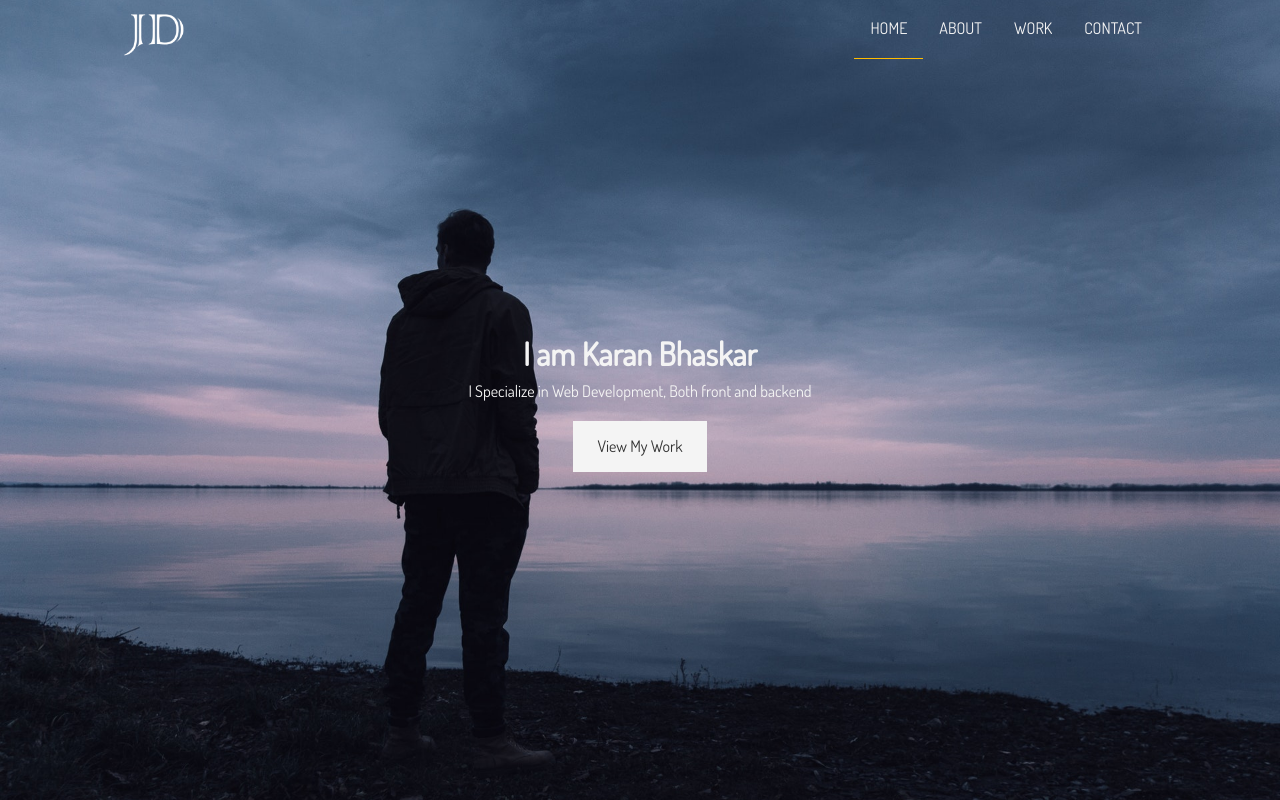
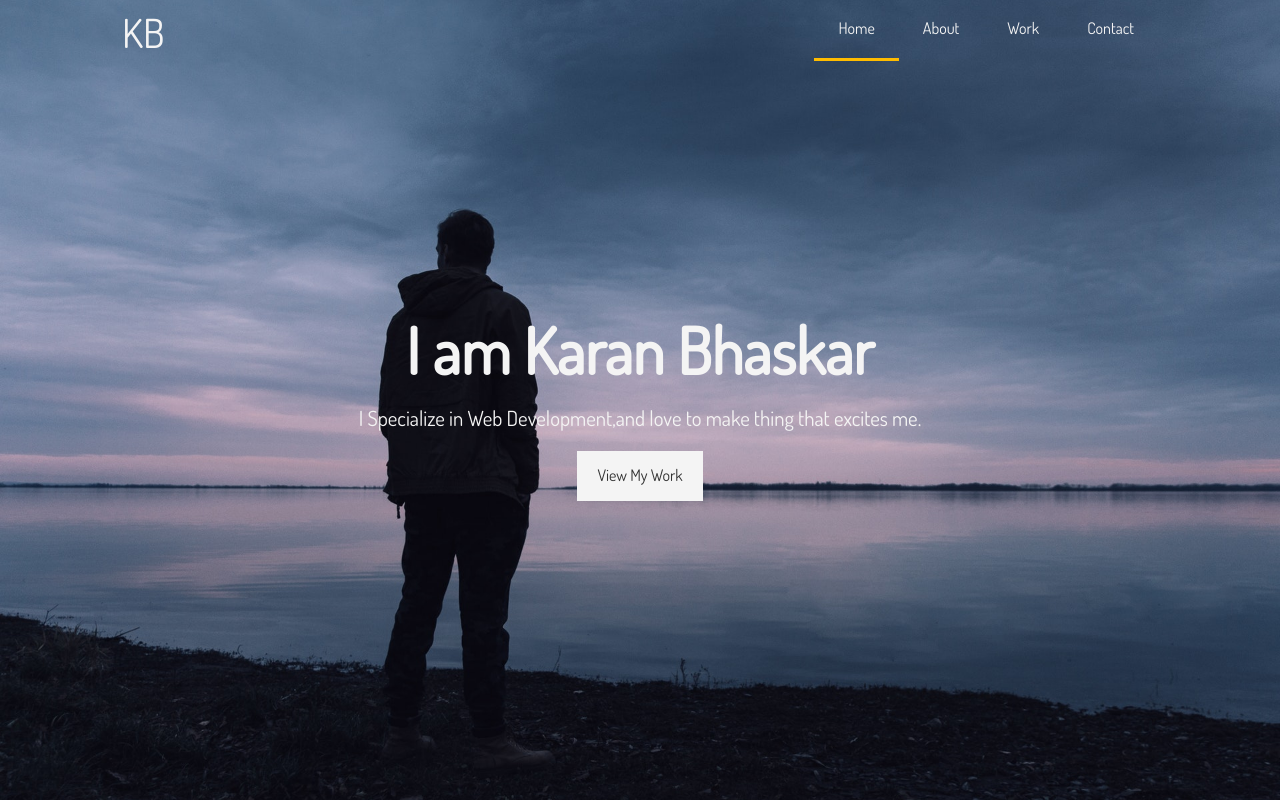
Before and after one commit to KaranBhaskar/Photograph_portfolio, a website: page dist/index.html in a window 1280 px wide. Drawn offline with Linux system fonts and the light colour scheme.

Commit message:
First commit

```diff
--- a/scss/_config.scss
+++ b/scss/_config.scss
@@ -6,3 +6,4 @@ $light-color: #f4f4f4;
 $middle-color: #ccc;
 $dark-color: #333;
 $bg-img: url("../img/showcase.jpg");
+$l-heading: 4rem;
--- /dev/null
+++ b/scss/_global.scss
@@ -0,0 +1,24 @@
+* {
+  margin: 0;
+  padding: 0;
+  box-sizing: border-box;
+}
+
+body {
+  font-family: $font-stack;
+  line-height: 1.6;
+  background-color: #fff;
+}
+
+li {
+  list-style: none;
+}
+a {
+  text-decoration: none;
+}
+img {
+  width: 100%;
+}
+h2,h3,h4{
+    text-transform: uppercase;
+}
--- a/scss/_utilities.scss
+++ b/scss/_utilities.scss
@@ -3,11 +3,16 @@
   height: 100%;
   padding: 0 2rem;
   margin: auto;
+  overflow: hidden;
 }
 
 %btn-shared {
   display: inline-block;
-  padding: 1rem;
+  padding: 0.75rem 1.25rem;
   cursor: pointer;
   border: none;
+  color: $dark-color;
+  background-color: $light-color;
+  margin-top: 1rem;
+  transition: all 0.5s linear;
 }
--- a/scss/main.scss
+++ b/scss/main.scss
@@ -1,75 +1,55 @@
 @import "config";
 @import "utilities";
-// General style
-* {
-  margin: 0;
-  padding: 0;
-  box-sizing: border-box;
-}
-
-body {
-  font-family: $font-stack;
-  line-height: 1.6;
-  background-color: #fff;
-}
-a {
-  text-decoration: none;
-  color: $light-color;
-}
-li {
-  list-style: none;
-}
-h2,
-h3,
-h4 {
-  text-transform: uppercase;
-}
-
-img {
-  width: 100%;
-}
-
-.header {
-  background: $bg-img no-repeat center center/cover;
-  height: 100vh;
-  color: $light-color;
-  &__nav {
+@import "global";
+.nav {
   display: flex;
   justify-content: space-between;
-    &__img {
-      width: 4rem;
-      height: 4rem;
+  &__logo {
+    color: $light-color;
+    font-size: 2.5rem;
+    cursor: pointer;
   }
-    &__ul {
+  &__list {
     display: flex;
-      &__li__a {
-        @extend %btn-shared;
+  }
+  &__link {
+    display: inline-block;
+    color: $light-color;
+    padding: 1rem 1.5rem;
+    border-bottom: 0.1875rem solid transparent;
     &:hover {
-          border-bottom: 1px solid $middle-color;
+      color: $main-color;
     }
     &--current {
-          border-bottom: 1px solid $main-color;
+      border-bottom: $main-color 0.1875rem solid;
     }
   }
 }
-  }
+// navbar
+
+.header__home {
+  background: $bg-img no-repeat center center/cover;
+  height: 100vh;
+  //   showcase
   &__showcase {
     display: flex;
-    height: 100%;
     flex-direction: column;
     justify-content: center;
     align-items: center;
+    height: 100%;
     margin-top: -4rem;
-
+    color: $light-color;
+  }
+  &__heading {
+    font-size: $l-heading;
+  }
+  &__para {
+    font-size: 1.3rem;
+  }
   &__btn {
     @extend %btn-shared;
-      background-color: $light-color;
-      color: $dark-color;
-      margin-top: 1rem;
-      padding: 0.8rem 1.5rem;
     &:hover {
       background-color: $main-color;
     }
   }
 }
-}
```
Also changed, not shown: dist/css/main.css, dist/index.html, 2 other files. Lines whose indentation alone changed are shown as unchanged.
